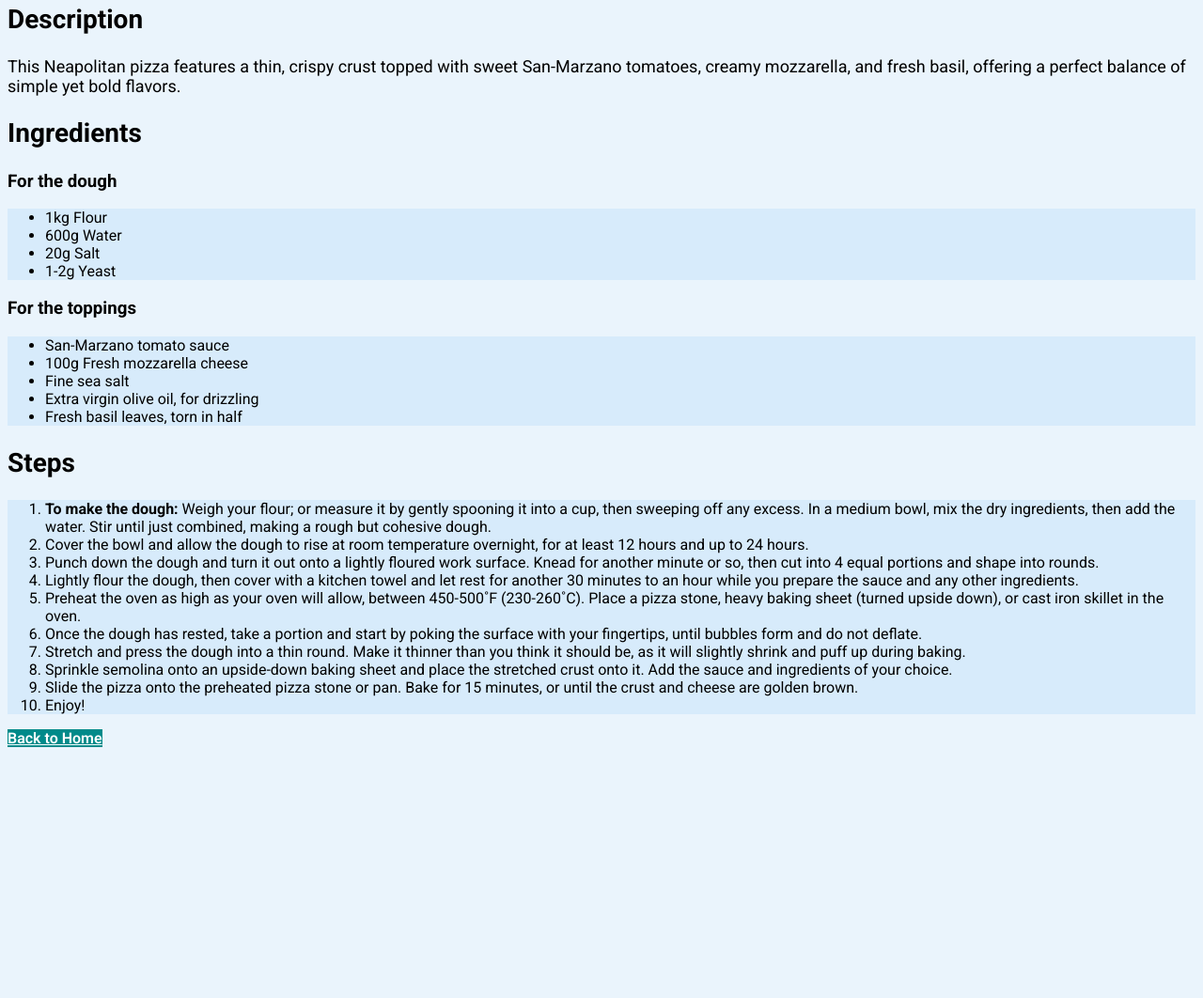
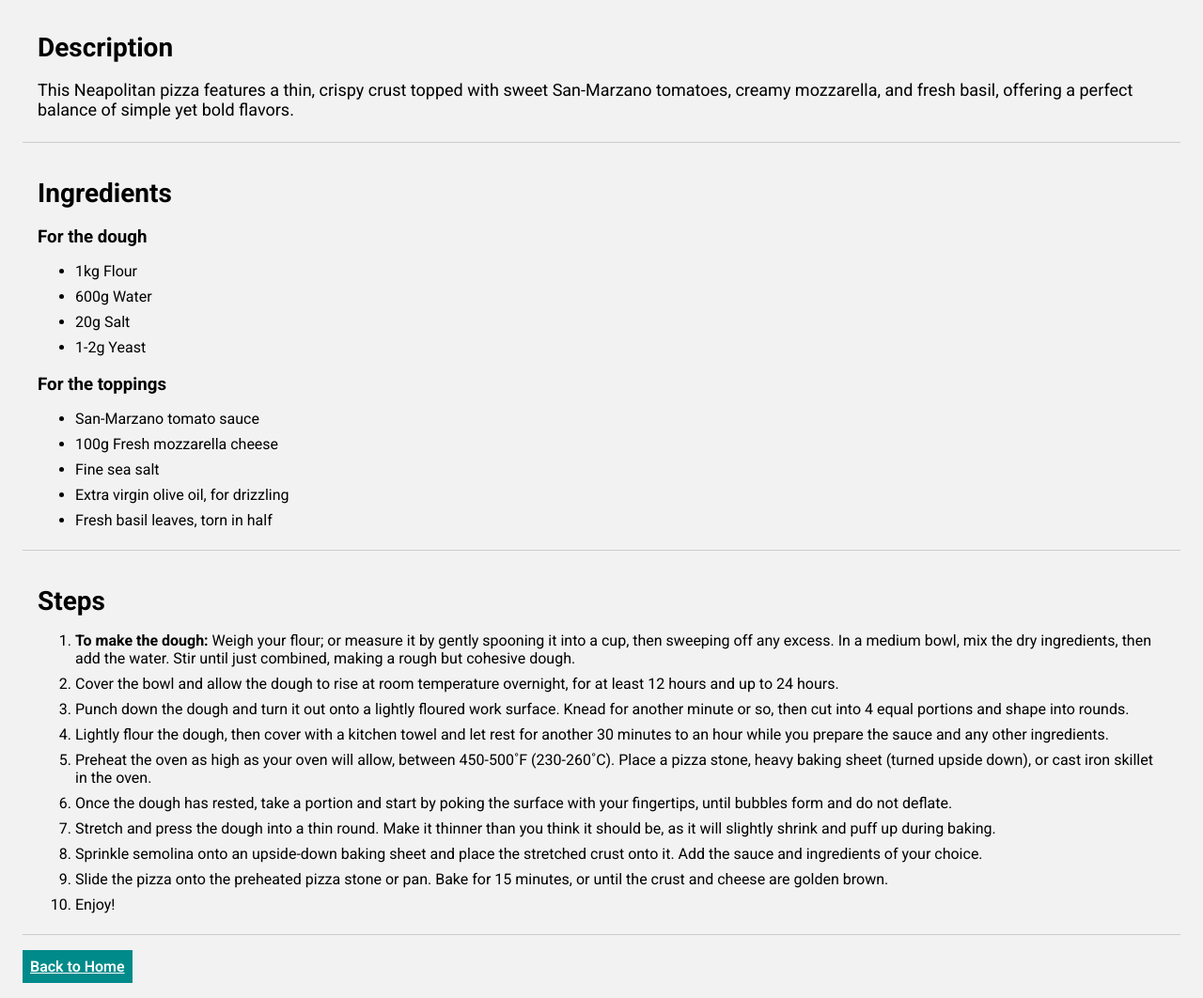
Before and after one commit to IssaKass/odin-recipes, a plain HTML site: page recipes/pizza.html in a window 1280 px wide. Shown: the part 424-1486 px from the top of the page at 94% size. Before the commit the page ends 1227 px from the top, so only its background shows below. Drawn offline with Linux system fonts and the light colour scheme.

Commit message:
Apply box-model styles to the pages
- Grouped html elements inside divs.
- Added different box-model styles including box-sizing, padding,
  border and margin.
- Centered the recipe image horizontally.
- Added spaces between ingredients elements and step elements for better
  visualization.
- Changed the back-home link style.

```diff
--- a/recipes/pizza.html
+++ b/recipes/pizza.html
@@ -7,17 +7,24 @@
     <link rel="stylesheet" href="../style.css">
   </head>
   <body>
+    <div class="header">
       <h1>Pizza</h1>
+      <div class="recipe-image-wrapper">
         <img class="recipe-image" src="https://pyzamadeinpoland.pl/wp-content/uploads/2019/08/vera.jpg"
           alt="Authentic Neapolitan-style pizza with fresh toppings" width="400" height="400">
+      </div>
+    </div>
 
     <!-- Description Section -->
+    <div class="section">
       <h2>Description</h2>
       <p class="recipe-description">This Neapolitan pizza features a thin, crispy crust topped with sweet
         San-Marzano tomatoes, creamy mozzarella, and fresh basil, offering a
         perfect balance of simple yet bold flavors.</p>
+    </div>
 
     <!-- Ingredients Section -->
+    <div class="section">
       <h2>Ingredients</h2>
       <h3>For the dough</h3>
       <ul class="ingredients-list">
@@ -34,28 +41,34 @@
         <li>Extra virgin olive oil, for drizzling</li>
         <li>Fresh basil leaves, torn in half</li>
       </ul>
+    </div>
 
     <!-- Steps Section -->
+    <div class="section">
       <h2>Steps</h2>
       <ol class="steps-list">
         <li><strong>To make the dough:</strong> Weigh your flour; or measure it by gently spooning it into a cup, then
           sweeping
-        off any excess. In a medium bowl, mix the dry ingredients, then add the water. Stir until just combined, making
+          off any excess. In a medium bowl, mix the dry ingredients, then add the water. Stir until just combined,
+          making
           a
           rough but cohesive dough.</li>
         <li>Cover the bowl and allow the dough to rise at room temperature overnight, for at least 12 hours and up to 24
           hours.
         </li>
-      <li>Punch down the dough and turn it out onto a lightly floured work surface. Knead for another minute or so, then
+        <li>Punch down the dough and turn it out onto a lightly floured work surface. Knead for another minute or so,
+          then
           cut
           into 4 equal portions and shape into rounds.</li>
-      <li>Lightly flour the dough, then cover with a kitchen towel and let rest for another 30 minutes to an hour while
+        <li>Lightly flour the dough, then cover with a kitchen towel and let rest for another 30 minutes to an hour
+          while
           you
           prepare the sauce and any other ingredients.</li>
         <li>Preheat the oven as high as your oven will allow, between 450-500˚F (230-260˚C). Place a pizza stone, heavy
           baking
           sheet (turned upside down), or cast iron skillet in the oven.</li>
-      <li>Once the dough has rested, take a portion and start by poking the surface with your fingertips, until bubbles
+        <li>Once the dough has rested, take a portion and start by poking the surface with your fingertips, until
+          bubbles
           form
           and do not deflate.</li>
         <li>Stretch and press the dough into a thin round. Make it thinner than you think it should be, as it will
@@ -63,11 +76,13 @@
           shrink and puff up during baking.</li>
         <li>Sprinkle semolina onto an upside-down baking sheet and place the stretched crust onto it. Add the sauce and
           ingredients of your choice.</li>
-      <li>Slide the pizza onto the preheated pizza stone or pan. Bake for 15 minutes, or until the crust and cheese are
+        <li>Slide the pizza onto the preheated pizza stone or pan. Bake for 15 minutes, or until the crust and cheese
+          are
           golden
           brown.</li>
         <li>Enjoy!</li>
       </ol>
+    </div>
 
     <a class="back-home" href="../index.html">Back to Home</a>
   </body>
--- a/style.css
+++ b/style.css
@@ -1,8 +1,15 @@
 @import url("https://fonts.googleapis.com/css2?family=Roboto:ital,wght@0,100..900;1,100..900&display=swap");
 
+*,
+*::before,
+*::after {
+	box-sizing: border-box;
+}
+
 body {
-	background-color: rgb(234, 244, 252);
+	background-color: #f2f2f2;
 	font-family: "Roboto", serif;
+	padding: 8px 16px;
 }
 
 h1 {
@@ -13,6 +20,11 @@ h1 {
 
 h2 {
 	font-size: 28px;
+	margin-bottom: 12px;
+}
+
+h3 {
+	margin-bottom: 8px;
 }
 
 li a {
@@ -20,18 +32,28 @@ li a {
 	color: blue;
 }
 
+.recipe-image-wrapper {
+	text-align: center;
+}
+
 .recipe-image {
 	width: 400px;
 	height: auto;
+}
+
+.section {
+	padding: 6px 16px;
+	margin-top: 8px;
+	border-bottom: 1px solid #ccc;
 }
 
 .recipe-description {
 	font-size: 18px;
 }
 
-.ingredients-list,
-.steps-list {
-	background-color: rgb(215, 235, 251);
+.ingredients-list li,
+.steps-list li {
+	margin-bottom: 8px;
 }
 
 .ingredients-list em {
@@ -43,4 +65,7 @@ li a {
 	color: white;
 	font-size: 16px;
 	font-weight: 600;
+	display: inline-block;
+	padding: 8px;
+	margin-top: 16px;
 }
```
Also changed, not shown: recipes/chocolate-chip-cookies.html (+20 -5 lines), recipes/ground-beef-tacos.html (+12 -1 lines). Lines whose indentation alone changed are shown as unchanged.
